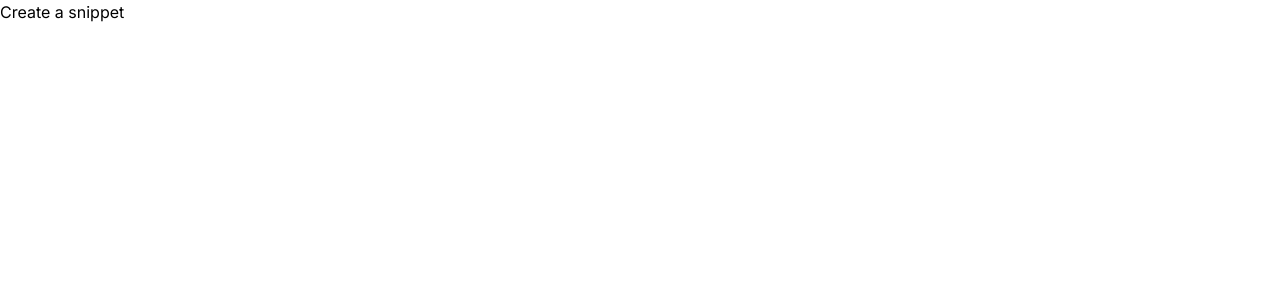
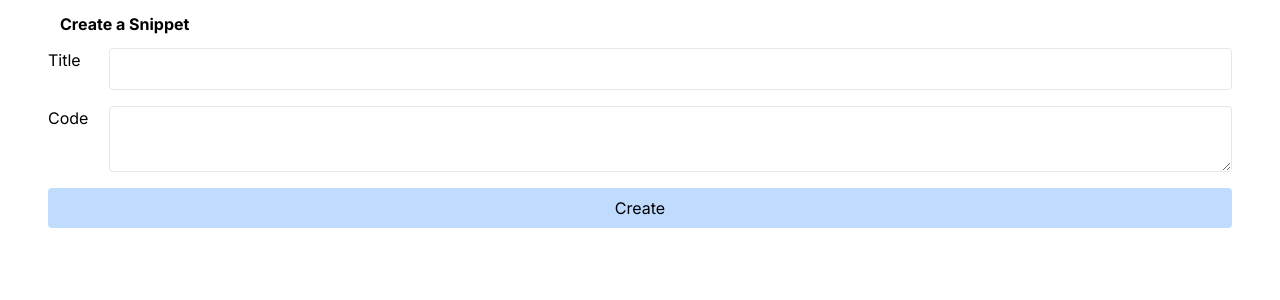
Before and after one commit to eXvimmer/nextjs_the_complete_developers_guide, a Next.js app in the folder 02_snippets/: page /snippets/new in a window 1280 px wide. Shown: the top 300 px of the page. Built offline with nearby package versions, Linux system fonts and the light colour scheme.

Commit message:
02: add a creation form.

```diff
--- a/02_snippets/src/app/layout.tsx
+++ b/02_snippets/src/app/layout.tsx
@@ -1,22 +1,24 @@
-import type { Metadata } from 'next'
-import { Inter } from 'next/font/google'
-import './globals.css'
+import type { Metadata } from "next";
+import { Inter } from "next/font/google";
+import "./globals.css";
 
-const inter = Inter({ subsets: ['latin'] })
+const inter = Inter({ subsets: ["latin"] });
 
 export const metadata: Metadata = {
-  title: 'Create Next App',
-  description: 'Generated by create next app',
-}
+  title: "Create Next App",
+  description: "Generated by create next app",
+};
 
 export default function RootLayout({
   children,
 }: {
-  children: React.ReactNode
+  children: React.ReactNode;
 }) {
   return (
     <html lang="en">
-      <body className={inter.className}>{children}</body>
+      <body className={inter.className}>
+        <div className="container mx-auto px-12">{children}</div>
+      </body>
     </html>
-  )
+  );
 }
--- a/02_snippets/src/app/snippets/new/page.tsx
+++ b/02_snippets/src/app/snippets/new/page.tsx
@@ -1,5 +1,35 @@
 function SnippetCreatePage() {
-  return <div>Create a snippet</div>;
+  return (
+    <form>
+      <h3 className="font-bold m-3">Create a Snippet</h3>
+      <div className="flex flex-col gap-4">
+        <div className="flex gap-4">
+          <label htmlFor="title" className="w-12">
+            Title
+          </label>
+          <input
+            type="text"
+            id="title"
+            name="title"
+            className="border rounded p-2 w-full"
+          />
+        </div>
+        <div className="flex gap-4">
+          <label htmlFor="code" className="w-12">
+            Code
+          </label>
+          <textarea
+            id="code"
+            name="code"
+            className="border rounded p-2 w-full"
+          />
+        </div>
+        <button className="rounded p-2 bg-blue-200" type="submit">
+          Create
+        </button>
+      </div>
+    </form>
+  );
 }
 
 export default SnippetCreatePage;
```
